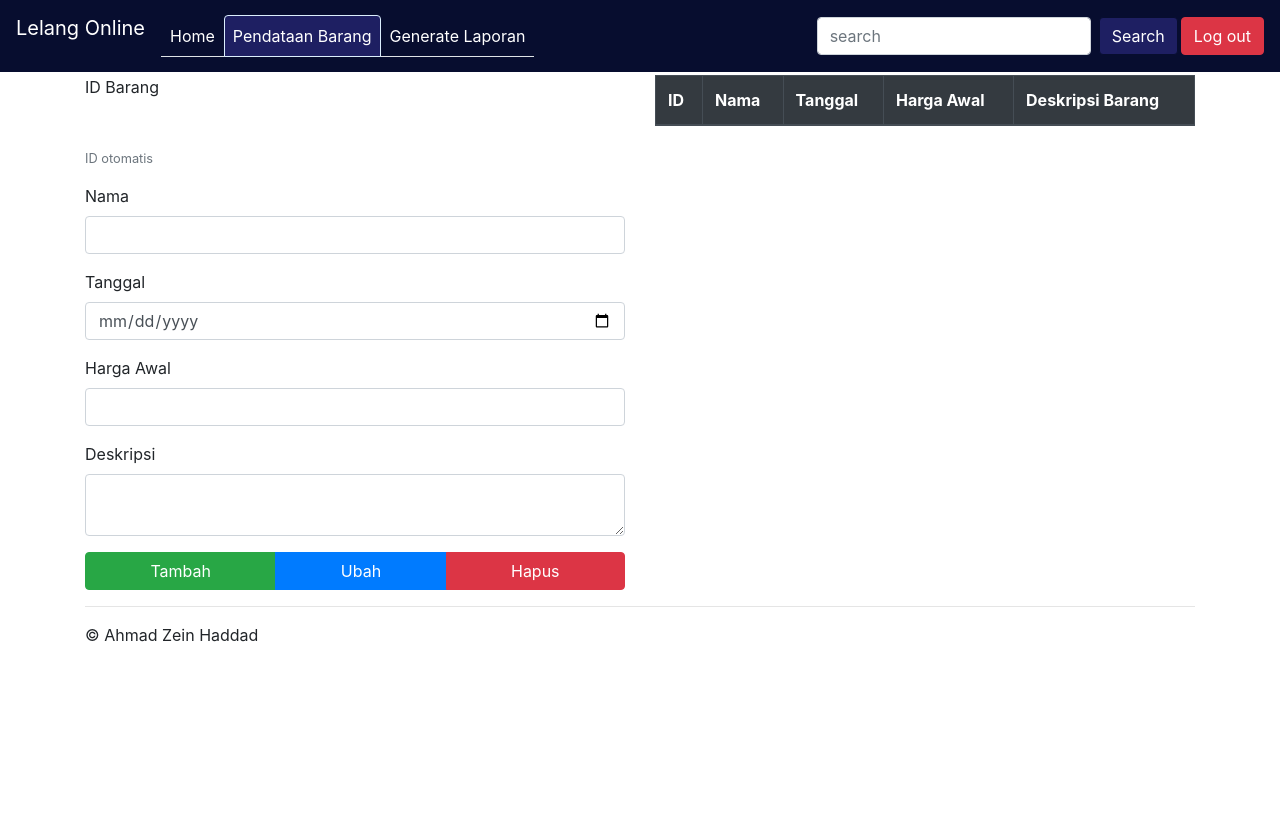
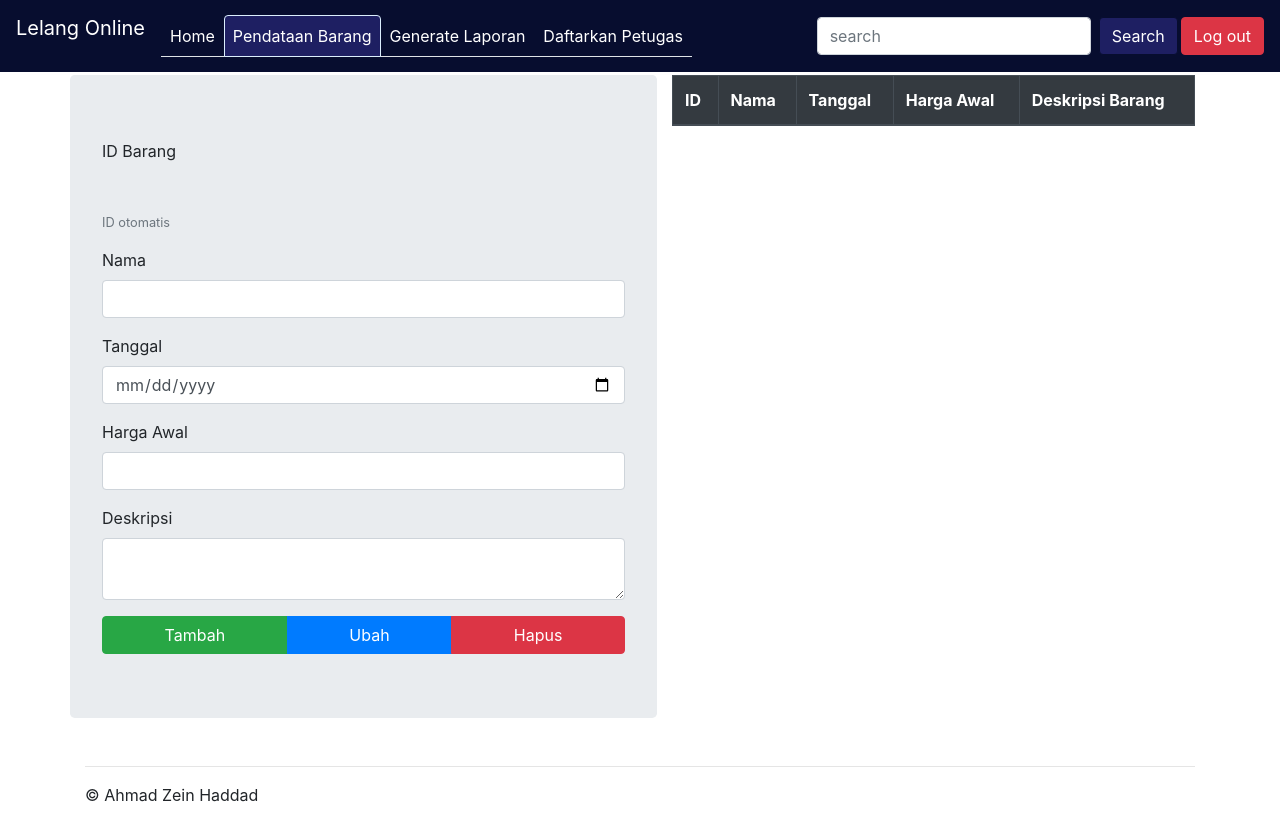
Before and after one commit to zein3/Lelang, a PHP site: page / in a window 1280 px wide, after a click on "Pendataan Barang". Before the commit the page ends 642 px from the top, so only its background shows below. Run offline with PHP 8.4, Linux system fonts and the light colour scheme; a user stored in the database is signed in; data that the repository does not hold is empty.

Commit message:
Ditambahkan pendaftaran petugas

```diff
--- a/index.php
+++ b/index.php
@@ -36,6 +36,7 @@ session_start();
 				else if ($_SESSION['level'] == "admin")
 				{
 					include 'ui/nav_menu/admin_atau_petugas.php';
+					include 'ui/nav_menu/admin.php';
 				}
 				else if ($_SESSION['level'] == "petugas")
 				{
@@ -167,6 +168,11 @@ session_start();
 		<div class="tab-pane fade" id="pengaturan-lelang">
 			<p>Tes</p>
 		</div>
+		<div class="tab-pane fade" id="daftarpetugas">
+			<?php
+			include 'tab/daftarpetugas.php';
+			?>
+		</div>
 	</div>
 
 	<hr>
--- /dev/null
+++ b/tab/daftarpetugas.php
@@ -0,0 +1,51 @@
+<div class="row">
+	<div class="col jumbotron">
+		<form action="" method="post">
+			<div class="form-group">
+				<label for="tb-petugas_id">ID Petugas</label>
+				<input type="text" class="form-control-plaintext" name="tb-petugas_id" id="tb-petugas_id" readonly>
+				<small class="form-text text-muted">ID otomatis</small>
+			</div>
+			<div class="form-group">
+				<label for="tb-petugas_nama">Nama Petugas</label>
+				<input type="text" class="form-control" name="tb-petugas_nama" id="tb-petugas_nama">
+			</div>
+			<div class="form-group">
+				<label for="tb-petugas_username">Username</label>
+				<input type="text" class="form-control" name="tb-petugas_username" id="tb-petugas_username">
+			</div>
+			<div class="form-group">
+				<label for="tb-petugas_password">Password</label>
+				<input type="text" class="form-control" name="tb-petugas_password" id="tb-petugas_password">
+			</div>
+			<div class="form-group">
+				<label for="tb-petugas_level">Level</label>
+				<input type="text" class="form-control" name="tb-petugas_level" id="tb-petugas_level">
+			</div>
+
+			<div class="btn-group btn-block">
+				<button name="add" class="btn btn-success">Tambah</button>
+				<button name="edit" class="btn btn-primary">Ubah</button>
+				<button name="delete" class="btn btn-danger">Hapus</button>
+			</div>
+		</form>
+	</div>
+	<div class="col">
+		<table class="table table-striped table-bordered table-hover" id="tb_petugas">
+			<thead class="thead-dark">
+				<tr>
+					<th>ID</th>
+					<th>Nama</th>
+					<th>Username</th>
+					<th>Password</th>
+					<th>Level</th>
+				</tr>
+			</thead>
+			<tbody>
+				<?php
+
+				?>
+			</tbody>
+		</table>
+	</div>
+</div>
--- a/tab/pendataan.php
+++ b/tab/pendataan.php
@@ -1,5 +1,5 @@
 <div class="row">
-	<div class="col">
+	<div class="col jumbotron">
 		<form action="tb_barang.php" method="post">
 			<div class="form-group">
 				<label for="tb-barang_id">ID Barang</label>
--- /dev/null
+++ b/ui/nav_menu/admin.php
@@ -0,0 +1 @@
+<li class="nav-item"><a class="nav-link text-white" id="daftarpetugas-tab" data-toggle="tab" href="#daftarpetugas">Daftarkan Petugas</a></li>
```
